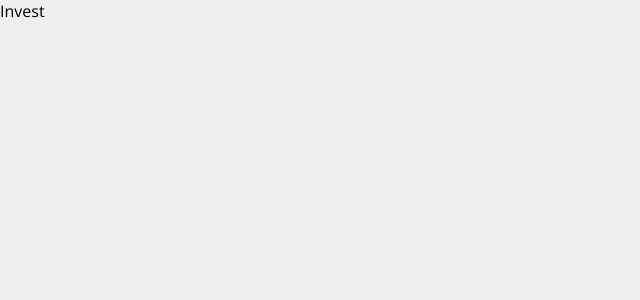
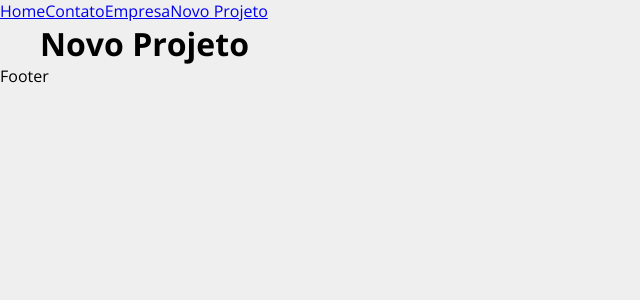
Before and after one commit to MarinaGV93/React, a React (Create React App) app in the folder invest/: page /newproject in a window 1280 px wide. Shown: the top 300 px of the page, without its empty margins (0-640 px from the left). Built offline with nearby package versions, Linux system fonts and the light colour scheme.

Commit message:
Estruturando o projeto

```diff
--- a/invest/package.json
+++ b/invest/package.json
@@ -8,6 +8,8 @@
     "@testing-library/user-event": "^13.5.0",
     "react": "^18.2.0",
     "react-dom": "^18.2.0",
+    "react-icons": "^5.0.1",
+    "react-router-dom": "^6.22.0",
     "react-scripts": "5.0.1",
     "web-vitals": "^2.1.4"
   },
--- a/invest/src/App.js
+++ b/invest/src/App.js
@@ -1,7 +1,34 @@
+import { BrowserRouter as Router, Routes, Route, Link } from "react-router-dom";
+import Home from "./components/pages/Home";
+import Contact from "./components/pages/Contact";
+import Company from "./components/pages/Company";
+import NewProject from "./components/pages/NewProject";
+
+import Container from "./components/layout/Container";
+
 function App() {
   return (
     <div className="App">
-      <p>Invest</p>
+      <Router>
+        <div>
+          <Link exact to="/">
+            Home
+          </Link>
+          <Link to="/contact">Contato</Link>
+          <Link to="/company">Empresa</Link>
+          <Link to="/newproject">Novo Projeto</Link>
+        </div>
+        {/* Controlar outros aspectos */}
+        <Container customClass="min-heigh">
+          <Routes>
+            <Route exact path="/" element={<Home />} />
+            <Route path="/contact" element={<Contact />} />
+            <Route path="/company" element={<Company />} />
+            <Route path="/newproject" element={<NewProject />} />
+          </Routes>
+        </Container>
+        <p>Footer</p>
+      </Router>
     </div>
   );
 }
--- /dev/null
+++ b/invest/src/components/layout/Container.js
@@ -0,0 +1,17 @@
+import styles from "./Container.module.css";
+
+// Container flex que vai poder mudar as directions por classes helps
+
+function Container(props) {
+  return (
+    // Os elementos filhos que estão encapsulados no componente a cima do Routes, pelas tags, vão ser encaixados dentro dessa DIV
+    // Direcionando onde o conteúdo que está 'abrigado' em baixo do componente, vai ser exibido
+    // Para colocar classes dinâmicas. Executar JS no class para interpretar as variáveis
+    // customClass = Inserir classes que vem da props. Vai ser enviada quando for necessário
+    <div className={`${styles.container} ${styles[props.customClass]}`}>
+      {props.children}
+    </div>
+  );
+}
+
+export default Container;
--- /dev/null
+++ b/invest/src/components/layout/Container.module.css
@@ -0,0 +1,23 @@
+.container {
+  width: 1200px;
+  display: flex;
+  justify-content: space-between;
+  margin: 0 auto;
+  /* Quando os elementos filhos ultrapassarem a largura de 1200, vão pra baixo criando uma nova linha */
+  flex-wrap: wrap;
+}
+
+/* Classe helps */
+.min-height {
+  min-height: 75%;
+}
+
+.start {
+  /* Colocar os conteúdos para o início */
+  justify-content: flex-start;
+}
+
+.column {
+  flex-direction: column;
+  justify-content: flex-start;
+}
--- /dev/null
+++ b/invest/src/components/pages/Company.js
@@ -0,0 +1,9 @@
+function Company() {
+  return (
+    <>
+      <h1>Empresa</h1>
+    </>
+  );
+}
+
+export default Company;
--- /dev/null
+++ b/invest/src/components/pages/Contact.js
@@ -0,0 +1,9 @@
+function Contact() {
+  return (
+    <>
+      <h1>Contato</h1>
+    </>
+  );
+}
+
+export default Contact;
--- /dev/null
+++ b/invest/src/components/pages/Home.js
@@ -0,0 +1,9 @@
+function Home() {
+  return (
+    <>
+      <h1>Home</h1>
+    </>
+  );
+}
+
+export default Home;
--- /dev/null
+++ b/invest/src/components/pages/NewProject.js
@@ -0,0 +1,9 @@
+function NewProject() {
+  return (
+    <>
+      <h1>Novo Projeto</h1>
+    </>
+  );
+}
+
+export default NewProject;
--- a/invest/src/index.js
+++ b/invest/src/index.js
@@ -2,7 +2,6 @@
 import ReactDOM from "react-dom/client";
 import "./index.css";
 import App from "./App";
-
 
 const root = ReactDOM.createRoot(document.getElementById("root"));
 root.render(
```
Also changed, not shown: 1 other file (tests, documents, lock files or other folders).
